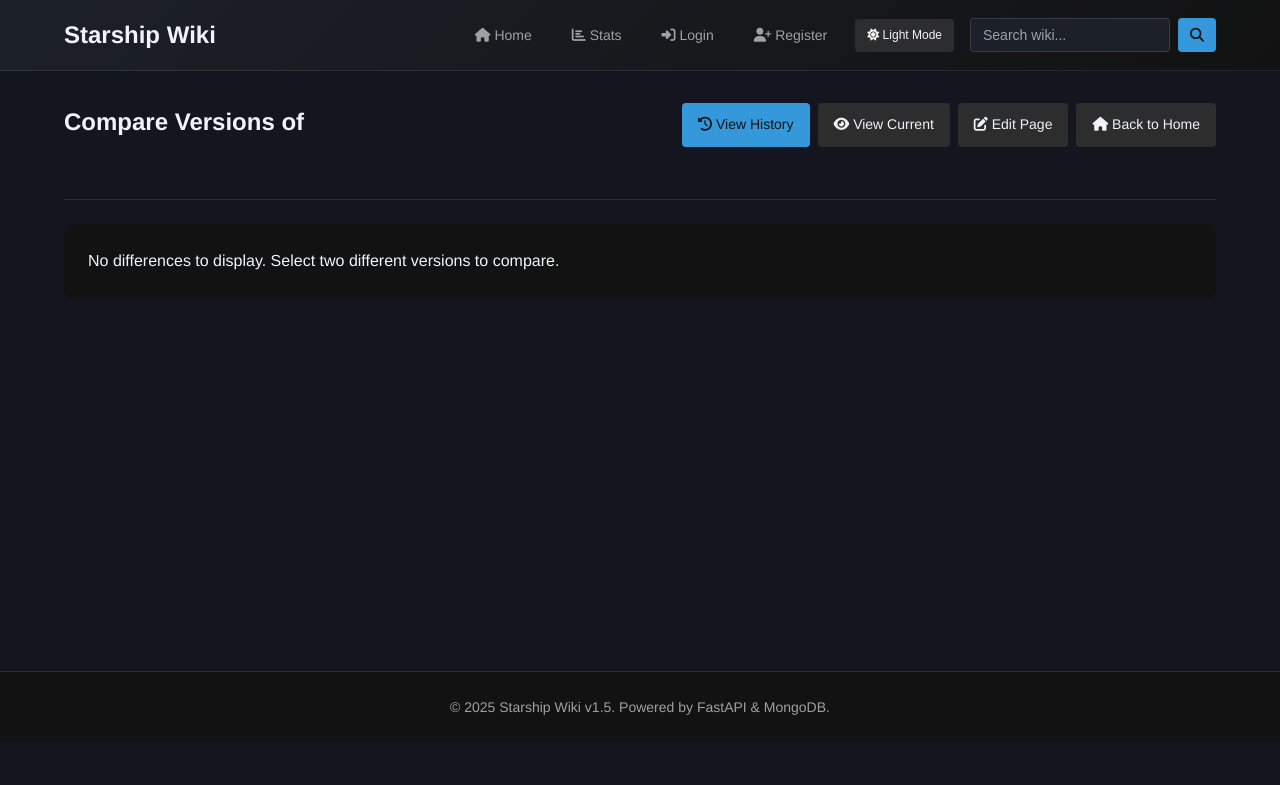
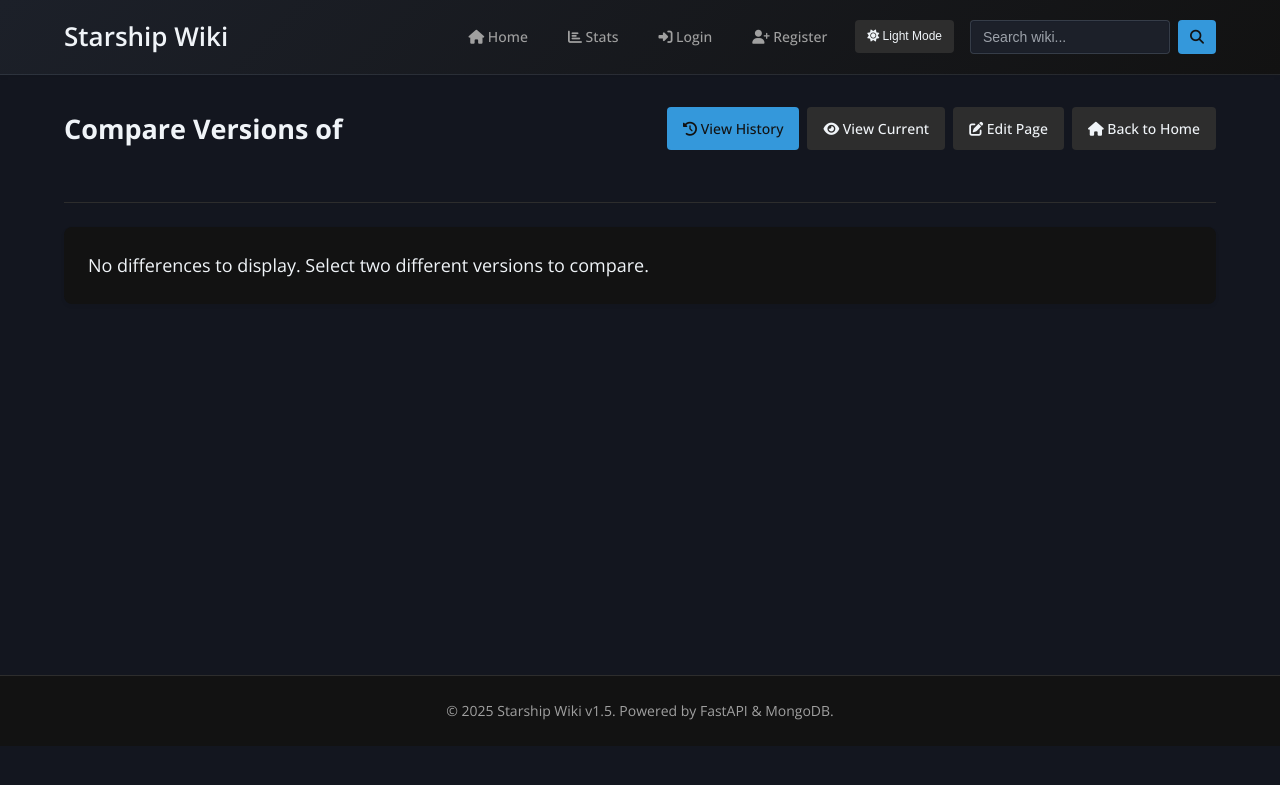
Before and after one commit to superintendent2521/wikiware, a FastAPI app: template templates/compare.html in a window 1280 px wide. Shown: the top 785 px of the page. Run offline with FastAPI, Linux system fonts and the light colour scheme; the template is opened without the code that fills it, so the values that code supplies are empty; parts of the project's set-up code (start-up, migrations or seed data) failed here and were passed over.

Commit message:
change font to open sans and make text bigger

```diff
--- a/static/style.css
+++ b/static/style.css
@@ -30,14 +30,14 @@
     --space-xxxl: 64px;
 
     /* Typography */
-    --font-primary: 'Helvetica Neue', 'Arial', sans-serif;
+    --font-primary: 'Open Sans', sans-serif;
     --font-size-xs: 12px;
     --font-size-sm: 14px;
-    --font-size-md: 16px;
-    --font-size-lg: 18px;
-    --font-size-xl: 24px;
-    --font-size-xxl: 32px;
-    --font-size-xxxl: 40px;
+    --font-size-md: 18px;
+    --font-size-lg: 20px;
+    --font-size-xl: 26px;
+    --font-size-xxl: 34px;
+    --font-size-xxxl: 42px;
     --font-weight-normal: 400;
     --font-weight-medium: 500;
     --font-weight-bold: 600;
@@ -2089,3 +2089,13 @@ footer p {
     color: var(--error);
     background: rgba(231, 76, 60, 0.2);
 }
+
+/* Open Sans variable font class for wiki pages */
+.open-sans-wiki {
+  font-family: "Open Sans", sans-serif;
+  font-optical-sizing: auto;
+  font-weight: 400;
+  font-style: normal;
+  font-variation-settings:
+    "wdth" 100;
+}
--- a/templates/base.html
+++ b/templates/base.html
@@ -4,6 +4,9 @@
     <meta charset="UTF-8">
     <meta name="viewport" content="width=device-width, initial-scale=1.0">
     <title>{% block title %}{{ config.NAME }}{% endblock %}</title>
+    <link rel="preconnect" href="https://fonts.googleapis.com">
+    <link rel="preconnect" href="https://fonts.gstatic.com" crossorigin>
+    <link href="https://fonts.googleapis.com/css2?family=Open+Sans:ital,wght@0,300..800;1,300..800&display=swap" rel="stylesheet">
     <link rel="stylesheet" href="{{ url_for('static', path='style.css') }}">
     <link rel="stylesheet" href="https://cdnjs.cloudflare.com/ajax/libs/font-awesome/6.4.0/css/all.min.css">
 </head>
```
